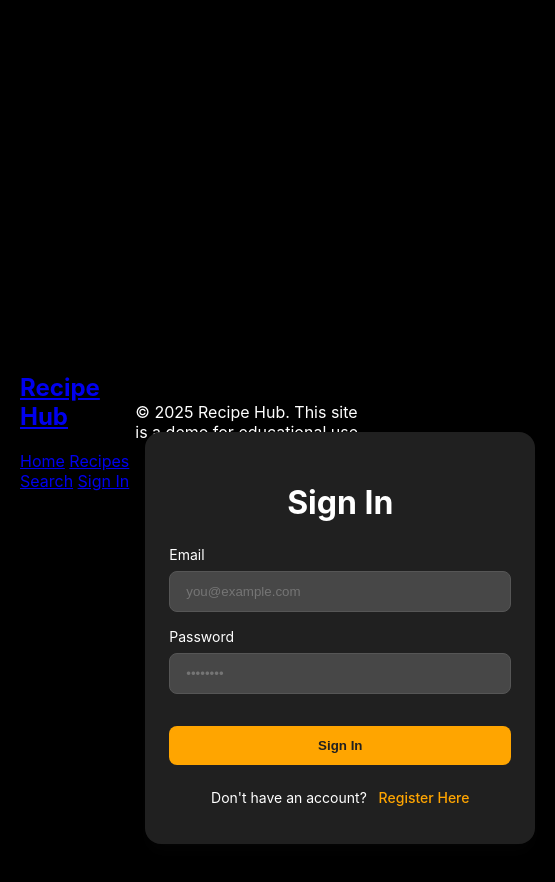
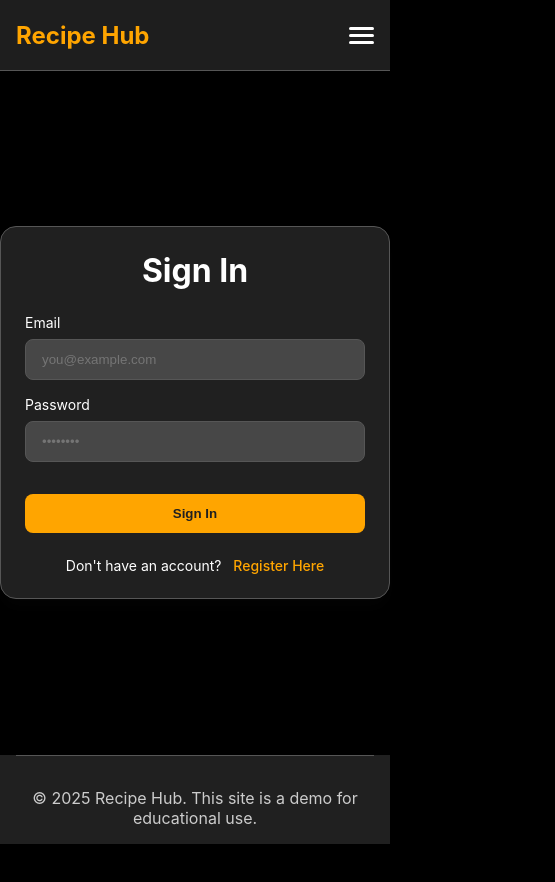
Before and after one commit to tomm00se/NWT-EoMA, a plain HTML site: page signin.html in a window 390 px wide. Shown: the whole page, 555 px wide, since content can reach past the window. After the commit the page ends 844 px from the top, so only its background shows below. Drawn offline with Linux system fonts and the light colour scheme.

Commit message:
style: implement comprehensive responsive design and navigation styling
- Add complete navbar styling with scroll effects and backdrop blur
- Transform body layout from centered to full-page flex structure
- Implement mobile-responsive design with breakpoints
- Add footer styling and container classes for consistent layout
- Enhance form styling while maintaining existing auth container design
- Include mobile navigation animations and transitions

```diff
--- a/css/signin.css
+++ b/css/signin.css
@@ -1,15 +1,115 @@
 /* Base body styling for consistent layout */
+* {
+    margin: 0;
+    padding: 0;
+    box-sizing: border-box;
+}
+
 body {
     font-family: "Inter", sans-serif;
     background-color: #000000;
     color: #ffffff;
+    min-height: 100vh;
+    display: flex;
+    flex-direction: column;
+}
+
+/* Navigation Styling */
+.navbar {
+    position: fixed;
+    top: 0;
+    width: 100%;
+    background-color: rgba(32, 32, 32, 0.95);
+    backdrop-filter: blur(10px);
+    z-index: 1000;
+    transition: background-color 0.3s ease;
+    border-bottom: 1px solid #565656;
+}
+
+.navbar.scrolled {
+    background-color: rgba(32, 32, 32, 0.98);
+}
+
+.nav-container {
+    max-width: 1200px;
+    margin: 0 auto;
+    padding: 0 2rem;
+    display: flex;
+    justify-content: space-between;
+    align-items: center;
+    height: 70px;
+}
+
+.brand-title a {
+    font-size: 1.5rem;
+    font-weight: 00;
+    color: #ffa500;
+    text-decoration: none;
+}
+
+.brand-title a:hover {
+    color: #e69500;
+}
+
+.nav-menu {
+    display: flex;
+    gap: 2rem;
+    align-items: center;
+}
+
+.nav-link {
+    color: #ffffff;
+    text-decoration: none;
+    font-weight: 500;
+    transition: color 0.3s ease;
+    padding: 0.5rem 0;
+}
+
+.nav-link:hover {
+    color: #ffa500;
+}
+
+.signin-link {
+    background-color: #ffa500;
+    color: #202020 !important;
+    padding: 0.5rem 1.5rem;
+    border-radius: 0.5rem;
+    transition: background-color 0.3s ease, transform 0.2s ease;
+}
+
+.signin-link:hover {
+    background-color: #e69500;
+    transform: translateY(-1px);
+}
+
+.signin-link.active {
+    background-color: #e69500;
+}
+
+.nav-toggle {
+    display: none;
+    flex-direction: column;
+    cursor: pointer;
+    gap: 4px;
+}
+
+.toggle-bar {
+    width: 25px;
+    height: 3px;
+    background-color: #ffffff;
+    transition: 0.3s;
+    border-radius: 2px;
+}
+
+/* Main content area */
+.main-content {
+    flex: 1;
     display: flex;
     justify-content: center;
     align-items: center;
-    min-height: 100vh;
-    margin: 0;
-    padding: 20px;
-    box-sizing: border-box;
+    min-height: calc(100vh - 140px); /* Account for navbar and footer */
+    padding: 90px 20px 20px; /* Top padding for fixed navbar */
+    position: relative;
 }
 
 /* Base auth-container styling with smooth transitions */
@@ -17,24 +117,23 @@ body {
     background-color: #202020;
     border-radius: 1rem;
     box-shadow: 0 10px 15px -3px rgba(25, 25, 25, 0.15),
-        0 4px 6px -2px rgba(20, 20, 20, 0.15);
+                0 4px 6px -2px rgba(20, 20, 20, 0.15);
     width: 100%;
     max-width: 450px;
     padding: 2.5rem;
     box-sizing: border-box;
     position: absolute; /* Allow containers to overlap during transitions */
-
     /* Smooth opacity and transform transitions */
     opacity: 1;
     transform: translateX(0);
     transition: opacity 0.492s ease-in-out, transform 0.492s ease-in-out;
     pointer-events: auto;
+    border: 1px solid #565656;
 }
 
 /* Sign-in container - optimized height for sign-in form */
 .sign-in-container {
     min-height: 400px; /* Compact height for sign-in */
-
     /* Initial page load animation */
     opacity: 0;
     transform: translateY(-20px);
@@ -44,7 +143,6 @@ body {
 /* Register container - taller height for registration form */
 .register-container {
     min-height: 550px; /* Taller height for additional fields */
-
     /* Initially hidden - will fade in when needed */
     opacity: 0;
     transform: translateX(20px);
@@ -94,7 +192,7 @@ body {
 }
 
 .form-input {
-    width: 90%;
+    width: 100%;
     padding: 0.75rem 1rem;
     margin-bottom: 1rem;
     background-color: #474747;
@@ -160,6 +258,13 @@ body {
     display: none; /* Controlled via JavaScript */
     text-align: center;
     font-weight: 500;
+    position: absolute;
+    top: 20px;
+    left: 50%;
+    transform: translateX(-50%);
+    max-width: 450px;
+    width: calc(100% - 40px);
+    z-index: 10;
 }
 
 .sign-in-state.error {
@@ -171,8 +276,68 @@ body {
     display: block;
 }
 
+/* Container class for footer */
+.container {
+    max-width: 1200px;
+    margin: 0 auto;
+    padding: 0 2rem;
+}
+
+/* Footer */
+.footer {
+    background-color: #202020;
+    padding: 0 0 1rem;
+    margin-top: auto;
+}
+
+.footer-bottom {
+    text-align: center;
+    padding-top: 2rem;
+    border-top: 1px solid #565656;
+    color: #cccccc;
+}
+
 /* Responsive design for mobile devices */
-@media (max-width: 600px) {
+@media (max-width: 768px) {
+    .nav-menu {
+        position: fixed;
+        top: 70px;
+        left: -100%;
+        width: 100%;
+        height: calc(100vh - 70px);
+        background-color: #202020;
+        flex-direction: column;
+        justify-content: start;
+        align-items: center;
+        padding-top: 2rem;
+        transition: left 0.3s ease;
+        gap: 1rem;
+    }
+
+    .nav-menu.active {
+        left: 0;
+    }
+
+    .nav-toggle {
+        display: flex;
+    }
+
+    .nav-toggle.active .toggle-bar:nth-child(1) {
+        transform: rotate(45deg) translate(5px, 5px);
+    }
+
+    .nav-toggle.active .toggle-bar:nth-child(2) {
+        opacity: 0;
+    }
+
+    .nav-toggle.active .toggle-bar:nth-child(3) {
+        transform: rotate(-45deg) translate(7px, -6px);
+    }
+
+    .main-content {
+        padding: 90px 10px 20px;
+    }
+
     .auth-container {
         padding: 1.5rem;
         margin: 10px;
@@ -185,4 +350,18 @@ body {
     .register-container {
         min-height: 500px;
     }
+
+    .container {
+        padding: 0 1rem;
+    }
 }
+
+@media (max-width: 480px) {
+    .nav-container {
+        padding: 0 1rem;
+    }
+
+    .brand-title {
+        font-size: 1.25rem;
+    }
+}
```
